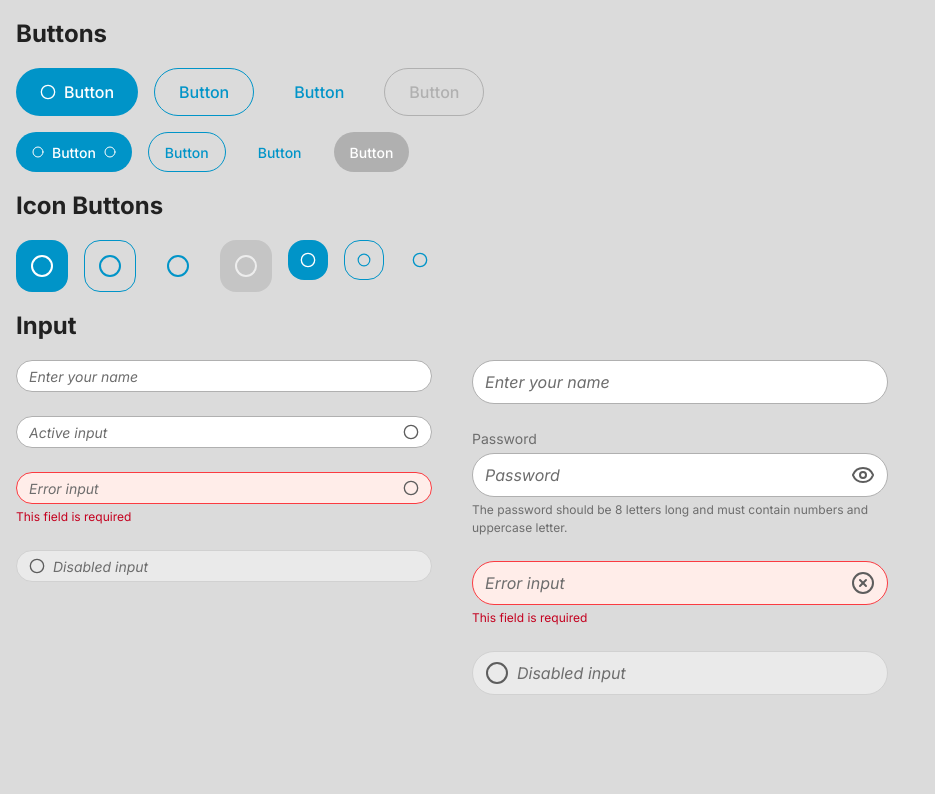
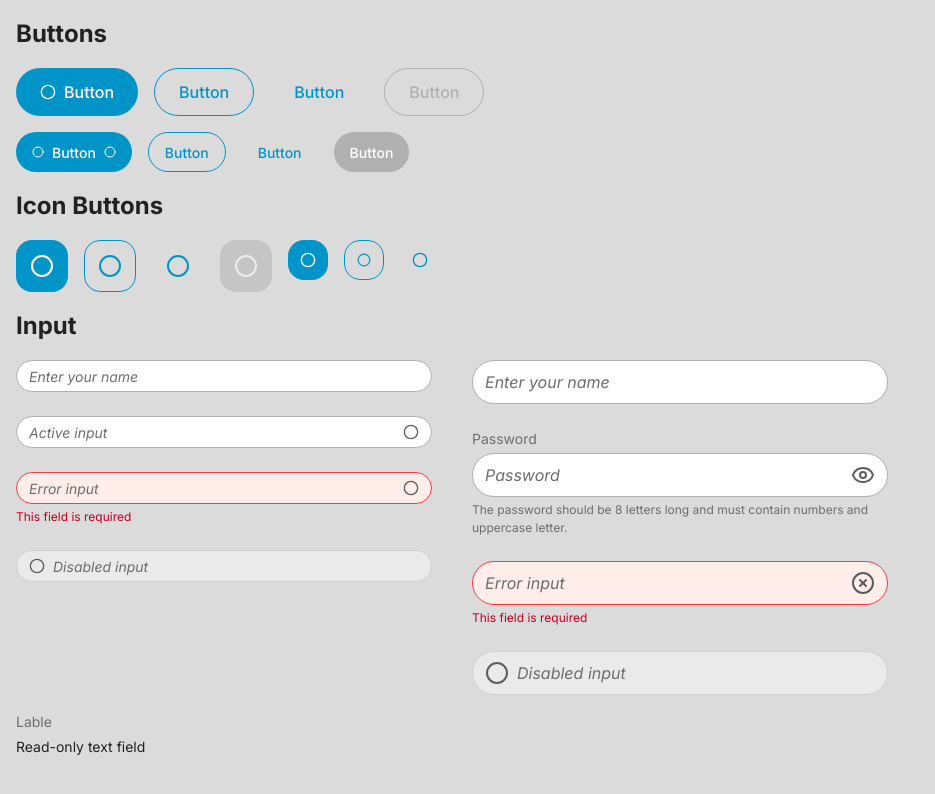
Before and after one commit to alenanish/GraduationThesis, a Next.js app: page / in a window 1280 px wide. Shown: the top 794 px of the page, without its empty margins (0-935 px from the left). Built offline with nearby package versions, Linux system fonts and the light colour scheme.

Commit message:
Implement and use read-only component

```diff
--- /dev/null
+++ b/app/components/ui/read-only.tsx
@@ -0,0 +1,22 @@
+import React from 'react';
+
+interface ReadOnlyFieldProps {
+  label: string;
+  text: string | number;
+
+}
+
+const ReadOnlyField: React.FC<ReadOnlyFieldProps> = ({ label, text, }) => {
+  return (
+    <div className={`flex flex-col gap-1`}>
+      <label className="text-body-s text-white-400">
+        {label}
+      </label>
+      <div className="text-body-s text-white-900">
+        {text}
+      </div>
+    </div>
+  );
+};
+
+export default ReadOnlyField;
--- a/app/page.tsx
+++ b/app/page.tsx
@@ -5,6 +5,7 @@ import Button from './components/ui/button';
 import IconButton from './components/ui/icon_button';
 import Input from './components/ui/input';
 import { Circle, EyeIcon, EyeOff, CircleXIcon } from 'lucide-react';
+import ReadOnlyField from './components/ui/read-only';
 
 
 export default function Page() {
@@ -132,6 +133,7 @@ export default function Page() {
               />
           </div>
         </div>
+        <ReadOnlyField label={'Lable'} text="Read-only text field" />
   </div>
 );
 }
```
